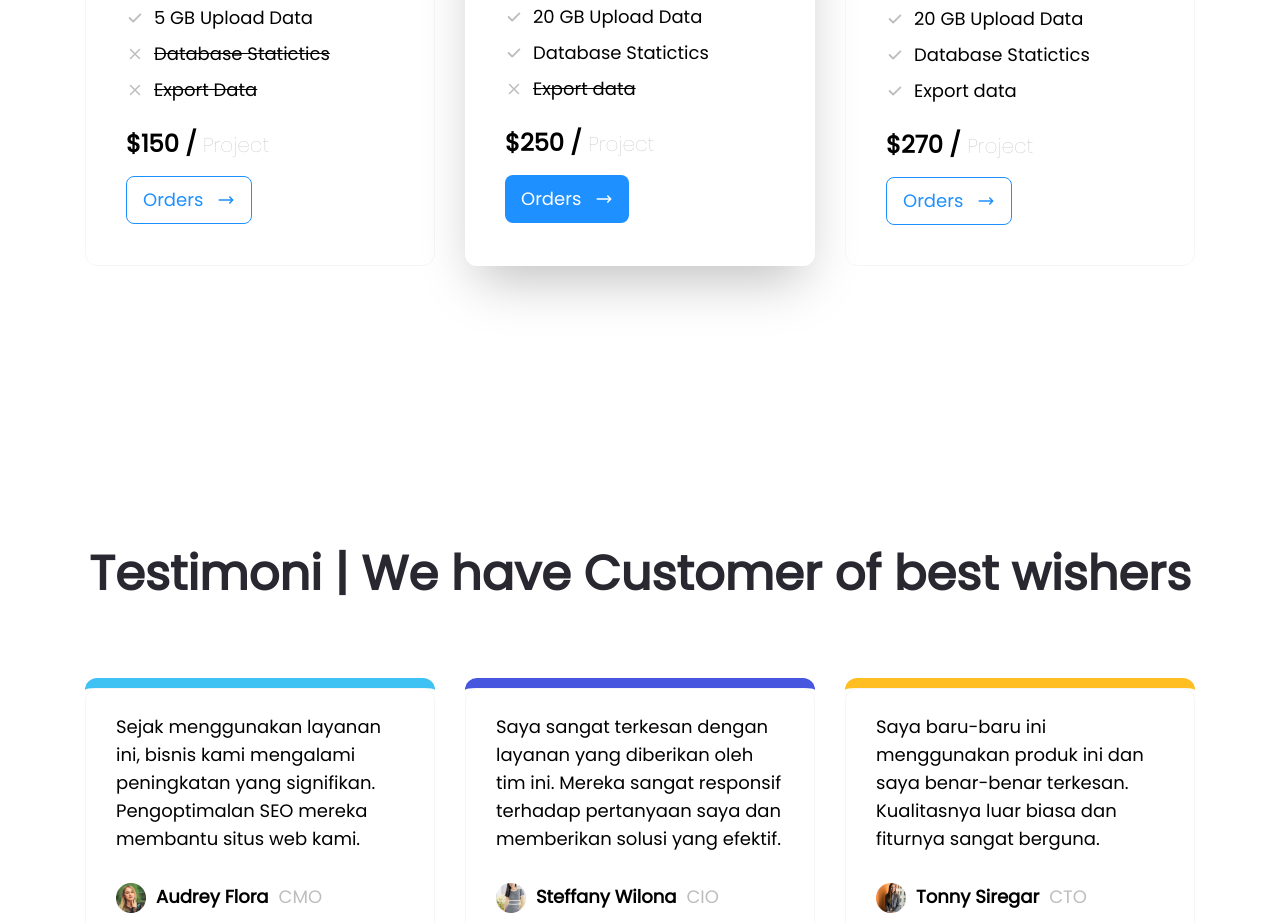
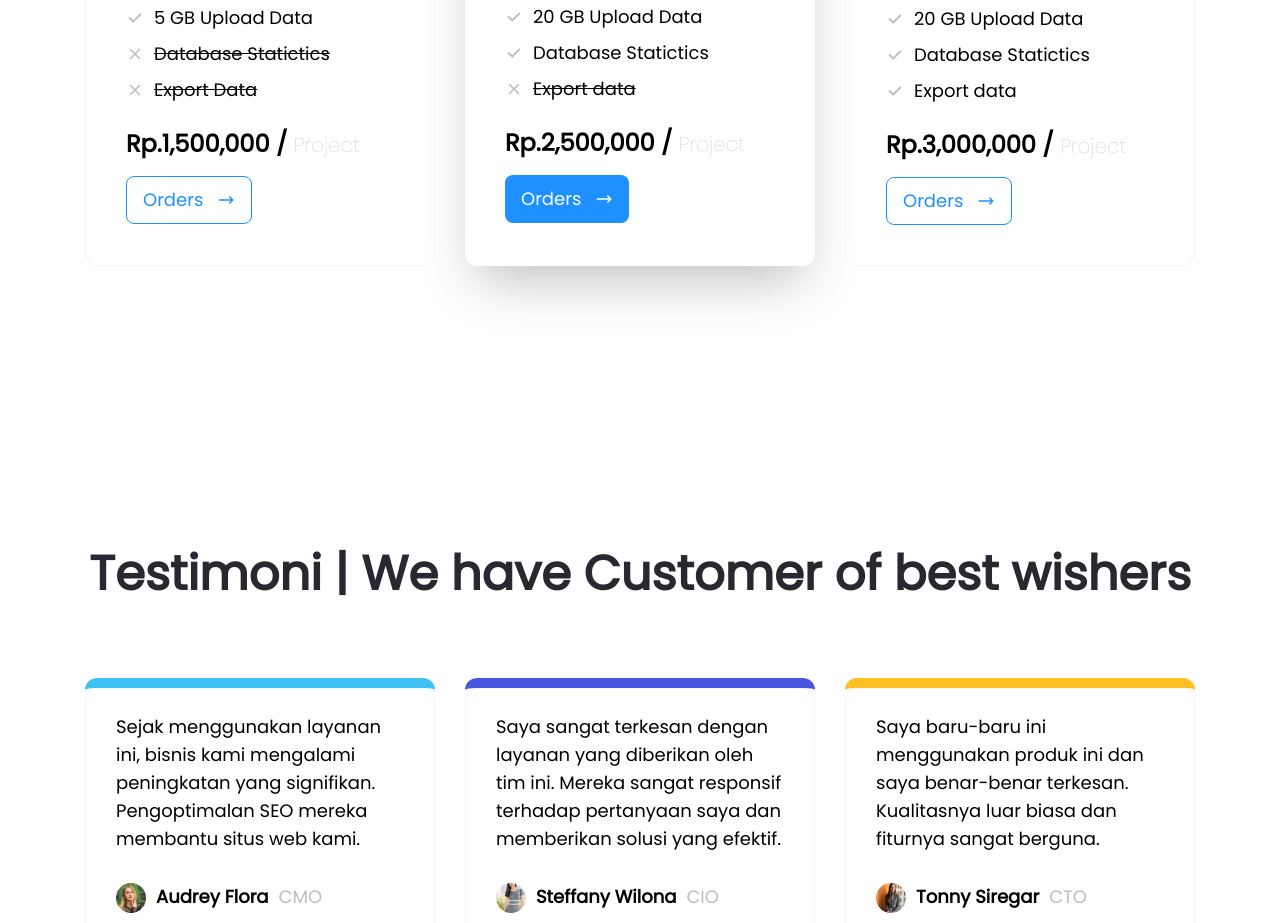
Before and after one commit to kodeman274/Fufa-Creative, a React (Create React App) app: page / in a window 1280 px wide. Shown: the part 6100-7023 px from the top of the page. Built offline with nearby package versions, Linux system fonts and the light colour scheme.

Commit message:
Update data.js

```diff
--- a/src/data/data.js
+++ b/src/data/data.js
@@ -153,7 +153,7 @@ export const pricing = {
           Icon: HiOutlineX,
         },
       ],
-      price: '$150',
+      price: 'Rp.1,500,000',
       delay: 300,
     },
     {
@@ -176,7 +176,7 @@ export const pricing = {
           Icon: HiOutlineX,
         },
       ],
-      price: '$250',
+      price: 'Rp.2,500,000',
       delay: 600,
     },
     {
@@ -199,7 +199,7 @@ export const pricing = {
         { name: 'Database Statictics', textDecoration: null, Icon: HiCheck },
         { name: 'Export data', textDecoration: null, Icon: HiCheck },
       ],
-      price: '$270',
+      price: 'Rp.3,000,000',
       delay: 900,
     },
   ],
```
